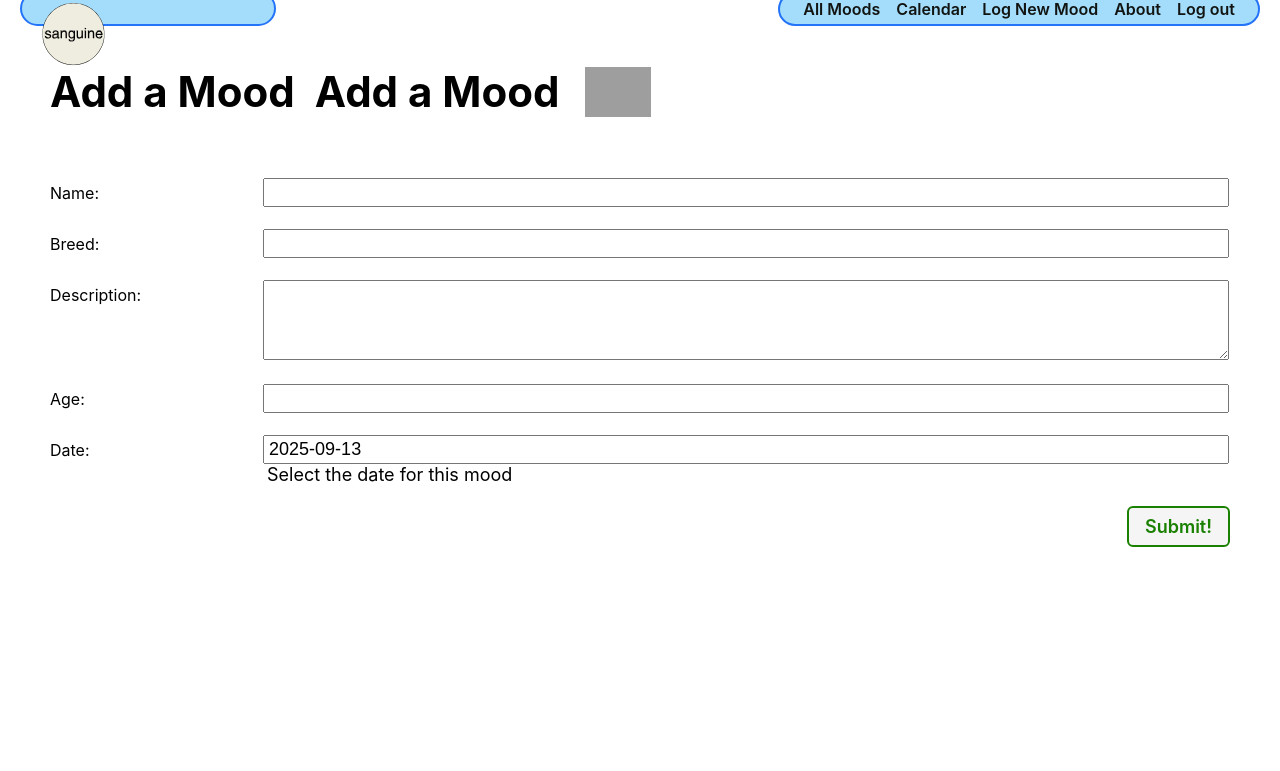
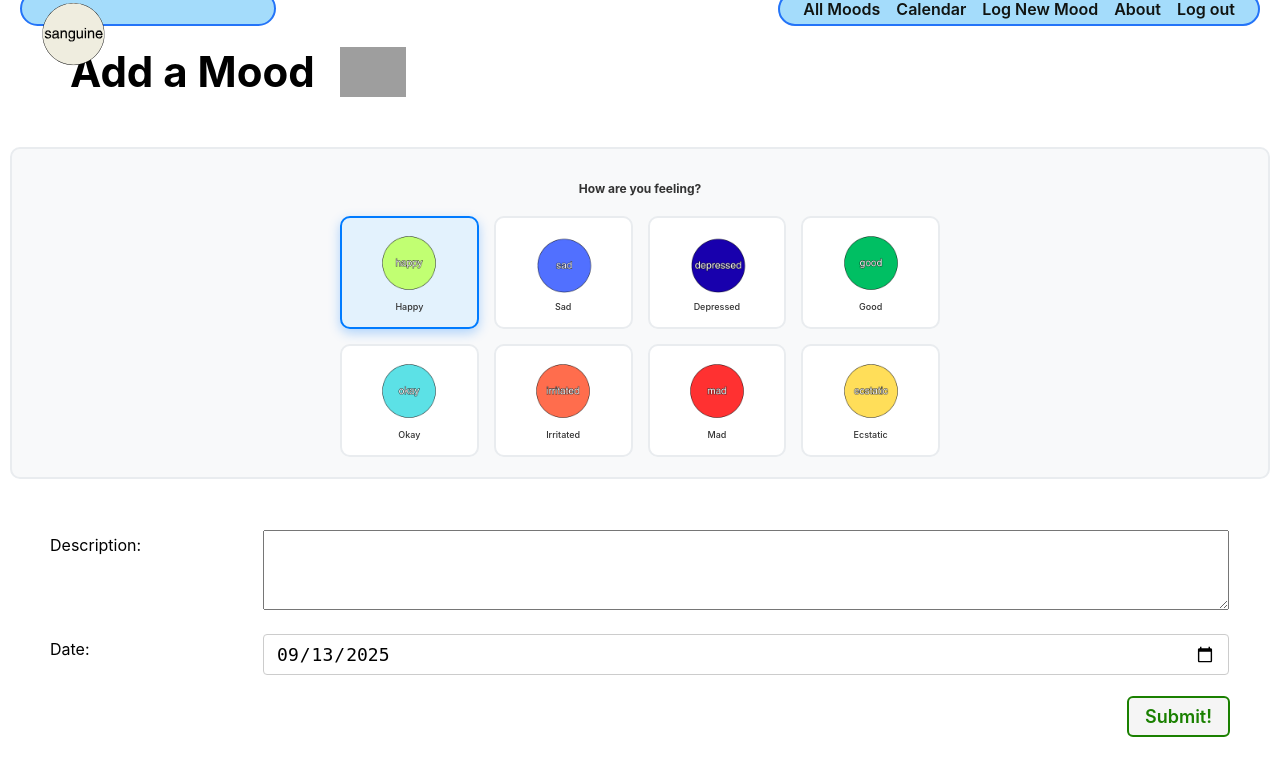
Before and after one commit to morgantstewart/sanguine-mood-tracker, a Django app: page /moods/create/ in a window 1280 px wide. Shown: the part 29-800 px from the top of the page. Run offline with Django 4.2, Linux system fonts and the light colour scheme; the visitor is signed in with stand-in values (Sample User, id 1); grey boxes are pictures that could not be loaded.

Commit message:
Saving progress on selectable moods and light CSS changes

```diff
--- a/sanguine/models.py
+++ b/sanguine/models.py
@@ -6,12 +6,24 @@ from django.contrib.auth.models import User
 from django.utils import timezone
 
 
+MOOD_CHOICES = [
+    ('happy', 'Happy'),
+    ('sad', 'Sad'),
+    ('depressed', 'Depressed'),
+    ('good', 'Good'),
+    ('okay', 'Okay'),
+    ('irritated', 'Irritated'),
+    ('mad', 'Mad'),
+    ('ecstatic', 'Ecstatic'),
+]
+
 class Mood(models.Model):
     name = models.CharField(max_length=100)
     breed = models.CharField(max_length=100)
     description = models.TextField(max_length=250)
     age = models.IntegerField()
     date = models.DateField(default=timezone.now, help_text="Select the date for this mood")
+    mood_type = models.CharField(max_length=20, choices=MOOD_CHOICES, default='happy', help_text="Select your current mood")
     user = models.ForeignKey(User, on_delete=models.CASCADE)
 
     def __str__(self):
--- a/sanguine/static/css/form.css
+++ b/sanguine/static/css/form.css
@@ -37,3 +37,87 @@
     align-self: flex-end;
     margin-right: 40px;
   }
+
+  /* Date picker styling */
+  .date-picker {
+    width: 100%;
+    padding: 8px 12px;
+    font-size: var(--font-l);
+    border: 1px solid #ccc;
+    border-radius: 4px;
+    background-color: white;
+    cursor: pointer;
+    transition: border-color 0.3s ease;
+  }
+
+  .date-picker:focus {
+    outline: none;
+    border-color: #007bff;
+    box-shadow: 0 0 0 2px rgba(0, 123, 255, 0.25);
+  }
+
+  .date-picker:hover {
+    border-color: #999;
+  }
+
+  /* Mood Selection Styling */
+  .mood-selection {
+    margin: 30px 0;
+    padding: 20px;
+    background: #f8f9fa;
+    border-radius: 10px;
+    border: 2px solid #e9ecef;
+  }
+
+  .mood-selection h3 {
+    text-align: center;
+    margin-bottom: 20px;
+    color: #333;
+    font-size: 1.2em;
+  }
+
+  .mood-grid {
+    display: grid;
+    grid-template-columns: repeat(4, 1fr);
+    gap: 15px;
+    max-width: 600px;
+    margin: 0 auto;
+  }
+
+  .mood-option {
+    display: flex;
+    flex-direction: column;
+    align-items: center;
+    padding: 15px;
+    background: white;
+    border: 2px solid #e9ecef;
+    border-radius: 10px;
+    cursor: pointer;
+    transition: all 0.3s ease;
+    text-align: center;
+  }
+
+  .mood-option:hover {
+    border-color: #007bff;
+    transform: translateY(-2px);
+    box-shadow: 0 4px 8px rgba(0, 123, 255, 0.2);
+  }
+
+  .mood-option.selected {
+    border-color: #007bff;
+    background-color: #e3f2fd;
+    box-shadow: 0 4px 12px rgba(0, 123, 255, 0.3);
+  }
+
+  .mood-option img {
+    width: 60px;
+    height: 60px;
+    object-fit: contain;
+    margin-bottom: 8px;
+  }
+
+  .mood-option span {
+    font-size: 0.9em;
+    color: #333;
+    font-weight: 500;
+  }
--- a/sanguine/templates/sanguine/mood_form.html
+++ b/sanguine/templates/sanguine/mood_form.html
@@ -7,11 +7,9 @@
 
 <div class="page-header">
     <div class="page-header">
-        <!-- Check if a cat object exists to determine if we're editing -->
         {% if mood %}
           <h1>Edit {{ mood.name }}</h1>
         {% else %}
-          <h1>Add a Mood</h1>
         {% endif %}
       </div>
 
@@ -21,10 +19,97 @@
 
 <form action="" method="post" class="form-container">
   {% csrf_token %}
+
+  <!-- Mood Selection -->
+  <div class="mood-selection">
+    <h3>How are you feeling?</h3>
+    <div class="mood-grid">
+      <div class="mood-option" data-mood="happy">
+        <img src="{% static 'css/images/happy1.png' %}" alt="Happy" />
+        <span>Happy</span>
+        <input type="radio" name="mood_type" value="happy" id="mood_happy" style="display: none;">
+      </div>
+      <div class="mood-option" data-mood="sad">
+        <img src="{% static 'css/images/sad1.png' %}" alt="Sad" />
+        <span>Sad</span>
+        <input type="radio" name="mood_type" value="sad" id="mood_sad" style="display: none;">
+      </div>
+      <div class="mood-option" data-mood="depressed">
+        <img src="{% static 'css/images/depressed1.png' %}" alt="Depressed" />
+        <span>Depressed</span>
+        <input type="radio" name="mood_type" value="depressed" id="mood_depressed" style="display: none;">
+      </div>
+      <div class="mood-option" data-mood="good">
+        <img src="{% static 'css/images/good1.png' %}" alt="Good" />
+        <span>Good</span>
+        <input type="radio" name="mood_type" value="good" id="mood_good" style="display: none;">
+      </div>
+      <div class="mood-option" data-mood="okay">
+        <img src="{% static 'css/images/okay1.png' %}" alt="Okay" />
+        <span>Okay</span>
+        <input type="radio" name="mood_type" value="okay" id="mood_okay" style="display: none;">
+      </div>
+      <div class="mood-option" data-mood="irritated">
+        <img src="{% static 'css/images/irritated1.png' %}" alt="Irritated" />
+        <span>Irritated</span>
+        <input type="radio" name="mood_type" value="irritated" id="mood_irritated" style="display: none;">
+      </div>
+      <div class="mood-option" data-mood="mad">
+        <img src="{% static 'css/images/mad1.png' %}" alt="Mad" />
+        <span>Mad</span>
+        <input type="radio" name="mood_type" value="mad" id="mood_mad" style="display: none;">
+      </div>
+      <div class="mood-option" data-mood="ecstatic">
+        <img src="{% static 'css/images/ecstatic1.png' %}" alt="Ecstatic" />
+        <span>Ecstatic</span>
+        <input type="radio" name="mood_type" value="ecstatic" id="mood_ecstatic" style="display: none;">
+      </div>
+    </div>
+  </div>
+
   <table>
-    {{ form.as_table }}
+    <tr>
+      <th>{{ form.description.label_tag }}</th>
+      <td>{{ form.description }}</td>
+    </tr>
+    <tr>
+      <th>{{ form.date.label_tag }}</th>
+      <td>
+        <input type="date" name="{{ form.date.name }}" id="{{ form.date.id_for_label }}"
+               value="{% if form.date.value %}{{ form.date.value|date:'Y-m-d' }}{% else %}{{ form.date.field.initial|default:'' }}{% endif %}"
+               class="date-picker">
+      </td>
+    </tr>
   </table>
   <button type="submit" class="btn submit">Submit!</button>
 </form>
 
+<script>
+document.addEventListener('DOMContentLoaded', function() {
+    const moodOptions = document.querySelectorAll('.mood-option');
+
+    moodOptions.forEach(option => {
+        option.addEventListener('click', function() {
+            // Remove selected class from all options
+            moodOptions.forEach(opt => opt.classList.remove('selected'));
+
+            // Add selected class to clicked option
+            this.classList.add('selected');
+
+            // Check the corresponding radio button
+            const radioButton = this.querySelector('input[type="radio"]');
+            radioButton.checked = true;
+        });
+    });
+
+    // Set default selection (happy)
+    const defaultOption = document.querySelector('[data-mood="happy"]');
+    if (defaultOption) {
+        defaultOption.classList.add('selected');
+        const defaultRadio = defaultOption.querySelector('input[type="radio"]');
+        defaultRadio.checked = true;
+    }
+});
+</script>
+
 {% endblock %}
--- a/sanguine/views.py
+++ b/sanguine/views.py
@@ -127,9 +127,15 @@ def mood_detail(request, mood_id):
 
 class MoodCreate(LoginRequiredMixin, CreateView):
     model = Mood
-    fields = ['name', 'breed', 'description', 'age', 'date']
+    fields = ['name', 'breed', 'description', 'age', 'date', 'mood_type']
     template_name = 'sanguine/mood_form.html'
     success_url = '/moods/'
+
+    def get_initial(self):
+        """Set today's date as the default date for new moods"""
+        initial = super().get_initial()
+        initial['date'] = timezone.now().date()
+        return initial
 
     def form_valid(self, form):
         form.instance.user = self.request.user
@@ -138,7 +144,7 @@ class MoodCreate(LoginRequiredMixin, CreateView):
 
 class MoodUpdate(LoginRequiredMixin, UpdateView):
     model = Mood
-    fields = ['name', 'breed', 'description', 'age', 'date']
+    fields = ['name', 'breed', 'description', 'age', 'date', 'mood_type']
     template_name = 'sanguine/mood_form.html'
     success_url = '/moods/'
 
```
Also changed, not shown: sanguine/migrations/0004_mood_mood_type.py (added).
